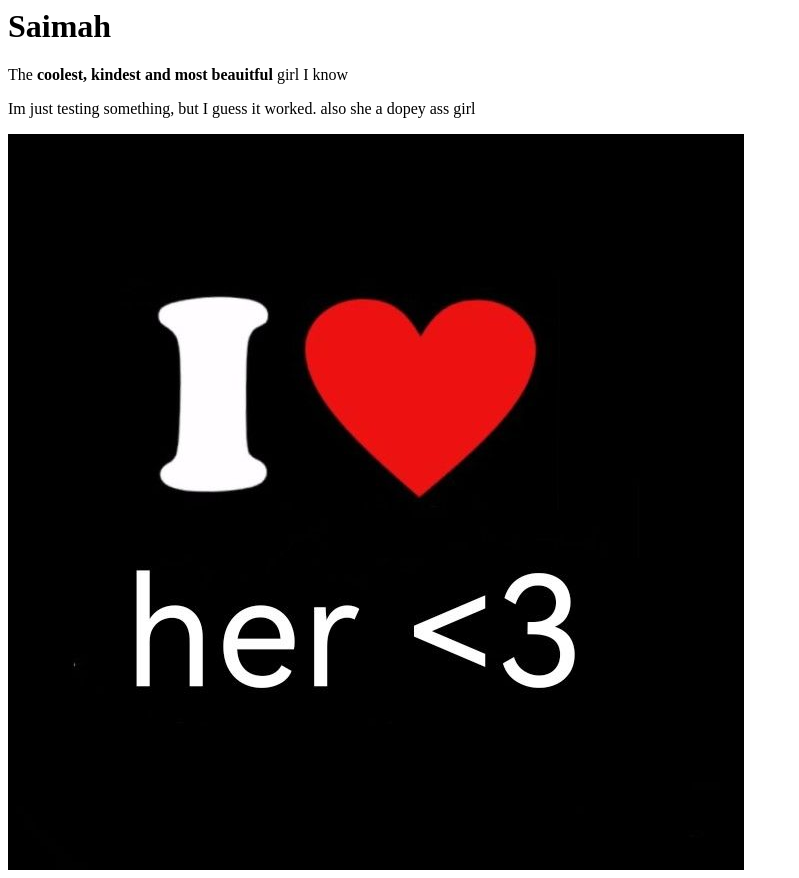
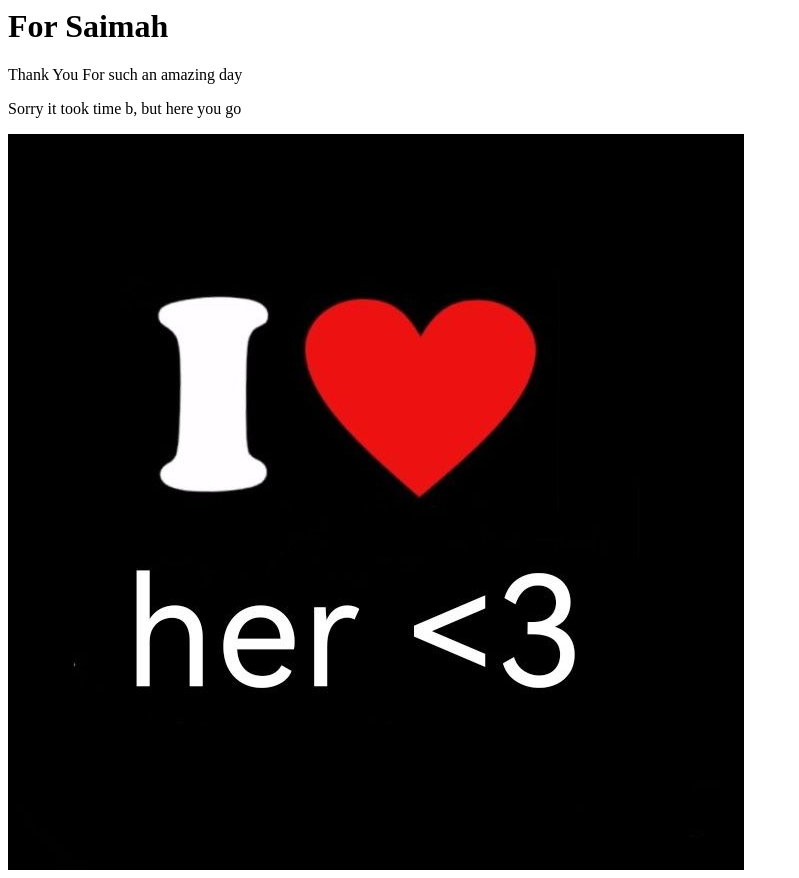
Before and after one commit to by-aff/Codeacademy.github.io, a plain HTML site: page index.html in a window 1280 px wide. Shown: the whole page, without its empty margins (0-799 px from the left). Drawn offline with Linux system fonts and the light colour scheme.

Commit message:
index.html

```diff
--- a/index.html
+++ b/index.html
@@ -1,9 +1,9 @@
 <html>
 
 <body>
-  <h1>Saimah</h1>
-  <p>The <strong>coolest, kindest and most beauitful</strong> girl I know</p>
-  <p>Im just testing something, but I guess it worked. also she a dopey ass girl</p>
+  <h1>For Saimah</h1>
+  <p><storng>Thank You</storng> For such an amazing day</p>
+  <p>Sorry it took time b, but here you go</p>
   <img src="I love her _3 (pfp).jpg" />
 </body>
 
```
